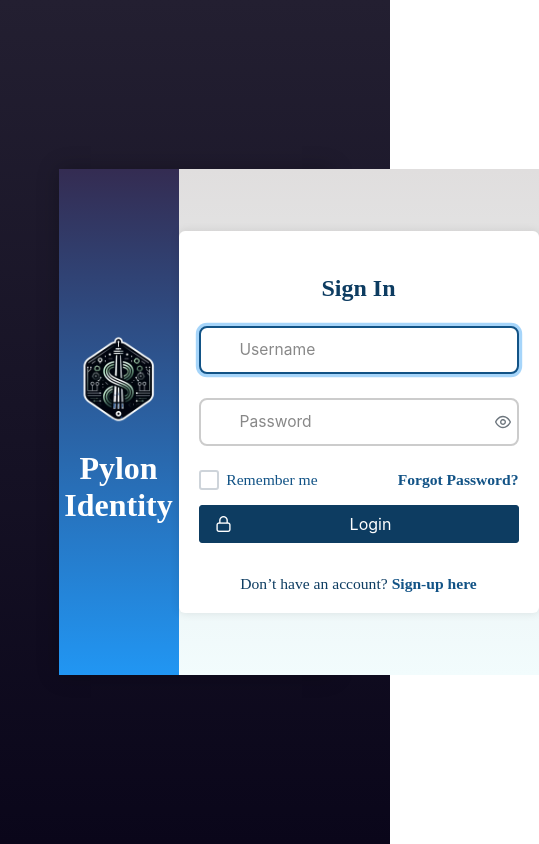
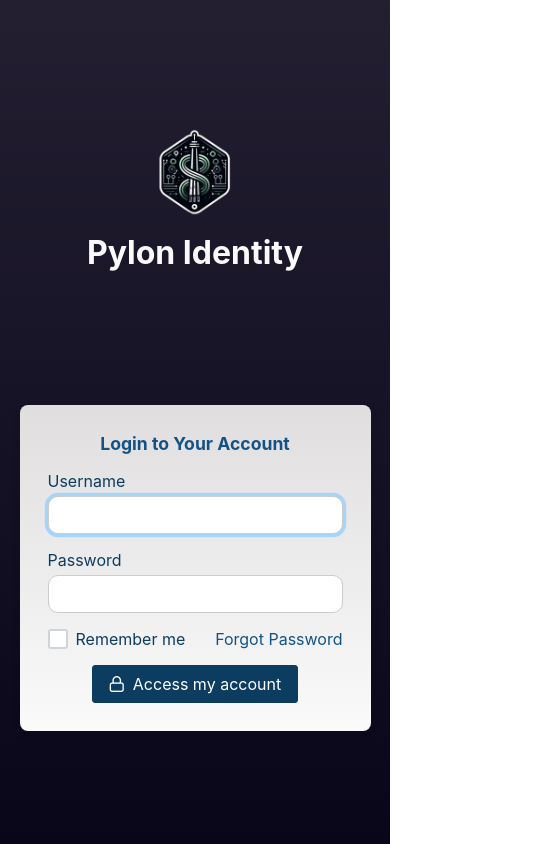
Before and after one commit to marcorsouza/pylon_identity_frontend, a Next.js app: page /auth/login in a window 390 px wide. Shown: the whole page, 539 px wide, since content can reach past the window. Built offline with nearby package versions, Linux system fonts and the light colour scheme.

Commit message:
refatorado Login para layout responsivel

```diff
--- a/pages/_app.tsx
+++ b/pages/_app.tsx
@@ -16,7 +16,9 @@ import NotFoundPage from "../components/NotFoundPage";
 
 function MyApp({ Component, pageProps, router }: AppProps) {
   const isLoginPage =
-    router.pathname === "/auth/login" || router.pathname === "/auth/register"; // Verifica se a rota é '/login'
+    router.pathname === "/auth/login" ||
+    router.pathname === "/auth/register" ||
+    router.pathname === "/auth/forgot-password"; // Verifica se a rota é '/login'
   const isNotFound = pageProps.statusCode === 404; // Verifica se a rota é '/404'
 
   // Escolha o Layout com base na rota
--- a/pages/admin/users/index.tsx
+++ b/pages/admin/users/index.tsx
@@ -68,7 +68,7 @@ export default function ListUsers() {
         value={users}
         paginator
         paginatorTemplate="FirstPageLink PrevPageLink PageLinks NextPageLink LastPageLink RowsPerPageDropdown"
-        rows={10}
+        rows={1}
       >
         <Column field="id" header="ID" />
         <Column field="name" header="Name" />
--- a/pages/auth/login.tsx
+++ b/pages/auth/login.tsx
@@ -1,15 +1,17 @@
-// pages/login.tsx
-import { useRef, useState } from "react";
 import { InputText } from "primereact/inputtext";
 import { Button } from "primereact/button";
 import { Password } from "primereact/password";
 import { Checkbox } from "primereact/checkbox";
+import Link from "next/link";
+import { useState, useRef } from "react";
 import { Toast } from "primereact/toast";
 
+// pages/login.tsx
 export default function Login() {
   const [username, setUsername] = useState("");
   const [password, setPassword] = useState("");
   const [rememberMe, setRememberMe] = useState<boolean | undefined>(false);
+
   const toast = useRef<Toast>(null);
 
   const showSuccess = () => {
@@ -41,60 +43,50 @@ export default function Login() {
   };
 
   return (
-    <div className="outer-container">
+    <div className="auth-container">
       <Toast ref={toast} />
-      <div className="login-page">
-        <div className="form-background">
-          <div className="logo-container">
-            <img src="/images/logo.png" alt="Logo" />
+      <div className="branding-area">
+        <img src="/images/logo.png" alt="Brand Logo" />
         <h1>Pylon Identity</h1>
       </div>
+      <div className="login-form">
+        <form onSubmit={handleLogin} >
+          <div className="login-title">
+            {/* Insira o título do formulário aqui, se necessário */}
+            Login to Your Account
           </div>
-        <div className="login-form">
-          <form onSubmit={handleLogin} className="p-fluid">
-            <h3 className="register-title">Sign In</h3>
-            <div className="p-field">
+          <div className="login-input">
+            <label htmlFor="username">Username</label>
             <InputText
               id="username"
               value={username}
               onChange={(e) => setUsername(e.target.value)}
               autoFocus
-                placeholder="Username"
             />
           </div>
-            <div className="p-field">
+          <div className="login-input">
+            <label htmlFor="password">Password</label>
             <Password
               id="password"
+              feedback={false}
               value={password}
               onChange={(e) => setPassword(e.target.value)}
-                feedback={false}
-                placeholder="Password"
-                toggleMask
             />
           </div>
-            <div className="p-field-checkbox">
+          <div className="login-checkbox">
             <Checkbox
-                inputId="rememberMe"
+              id="rememberMe"
               checked={rememberMe ?? false}
               onChange={(e) => setRememberMe(e.checked)}
             />
             <label htmlFor="rememberMe">Remember me</label>
-              <a href="/forgot-password" className="forgot-password-link">
-                Forgot Password?
-              </a>
+            <Link href="/auth/forgot-password">Forgot Password</Link>
           </div>
-            <Button type="submit" label="Login" icon="pi pi-lock" />
-            <div className="form-links">
-              <span className="form-sign flex">
-                Don’t have an account?
-                <a href="/register" className="register-link">
-                  Sign-up here
-                </a>
-              </span>
+          <div className="login-buttons">
+            <Button label="Access my account" icon="pi pi-lock" />
           </div>
         </form>
       </div>
     </div>
-    </div>
   );
 }
--- a/styles/crud.css
+++ b/styles/crud.css
@@ -1,12 +1,31 @@
+.crud-page {
+  display: grid;
+  grid-template-columns: 1fr;
+  width: 70%; /* Adjust based on your preference */
+  box-shadow: 0 0 20px rgba(0, 0, 0, 0.25); /* Optional shadow for emphasis */
+  height: 60%;
+}
+
 .crud-outer-container {
   display: flex;
   justify-content: center;
   align-items: center;
-  height: 100%;
+  height: 100vh;
   background: linear-gradient(to bottom, #eaeaeb 0%, #f6f6fe 100%);
 }
 
-.crud-form form {
+.crud-form {
+  display: flex;
+  justify-content: center;
+  align-items: center;
+  background: linear-gradient(
+    to bottom,
+    rgb(224, 222, 222) 0%,
+    var(--cyan-50) 100%
+  );
+}
+
+.crudx-form form {
   width: 340px;
   background: rgb(250, 248, 248);
   padding: 20px;
--- a/styles/globals.css
+++ b/styles/globals.css
@@ -2,6 +2,7 @@
 body {
   margin: 0;
   overflow-x: hidden; /* Evita scroll horizontal se a largura total exceder 100vw */
+  font-family: var(--font-family);
 }
 
 .layout {
--- a/styles/login.css
+++ b/styles/login.css
@@ -1,154 +1,153 @@
-/* styles/login.css */
-
-.outer-container {
+/* Estilos Básicos e Configurações Globais */
+.auth-container {
   display: flex;
   justify-content: center;
   align-items: center;
   height: 100vh;
   background: linear-gradient(to bottom, #231f31 0%, #0a061a 100%);
+  flex-direction: column; /* Padrão para dispositivos móveis */
 }
 
-.login-page {
-  display: grid;
-  grid-template-columns: 1fr 1fr;
-  width: 70%; /* Adjust based on your preference */
-  box-shadow: 0 0 20px rgba(0, 0, 0, 0.25); /* Optional shadow for emphasis */
-  height: 60%;
+/* Estilos específicos para a área de branding */
+.branding-area {
+  display: flex;
+  flex-direction: column; /* Organiza os filhos verticalmente */
+  align-items: center; /* Centraliza os filhos horizontalmente */
+  text-align: center; /* Garante que o texto esteja centralizado */
+  color: var(--gray-50);
+  margin: auto; /* Centraliza verticalmente */
 }
 
-.form-background {
-  background: linear-gradient(to bottom, #342c52 0%, var(--blue-500) 100%);
-  display: flex;
-  justify-content: center;
-  align-items: center;
-  flex-direction: column;
+.branding-area img {
+  width: 120px;
 }
 
-.logo-container {
-  text-align: center; /* Centers the text horizontally */
-  display: flex;
-  flex-direction: column;
-  justify-content: center; /* Centers content vertically */
-  align-items: center; /* Ensures items are centered horizontally */
+.branding-area h1 {
+  margin: 0;
 }
 
-.logo-container img {
-  width: 120px; /* Adjust size as needed */
-  margin-bottom: 10px; /* Space between logo and text */
-}
-
-.logo-container h1 {
-  color: white;
-  margin: 0; /* Removes any default margin */
-}
-
+/* Estilos para o formulário de login */
 .login-form {
-  display: flex;
-  justify-content: center;
-  align-items: center;
   background: linear-gradient(
     to bottom,
     rgb(224, 222, 222) 0%,
-    var(--cyan-50) 100%
+    var(--gray-50) 100%
   );
+  padding: 20px;
+  box-shadow: 0 4px 8px rgba(0, 0, 0, 0.1);
+  border-radius: 8px;
+  width: 90%; /* Largura relativa menor para dispositivos pequenos */
+  max-width: 500px;
+  min-width: 300px;
+  margin: auto; /* Centraliza o formulário horizontalmente */
 }
 
-form.p-fluid {
-  width: 360px;
-  padding: 20px;
-  background: white;
-  border-radius: 6px;
-  box-shadow: 0 0 10px rgba(0, 0, 0, 0.1);
+.login-form .login-title {
+  display: flex;
+  justify-content: center;
+  color: var(--blue-800);
+  padding: 0.5em;
+  font-weight: bold;
+  font-size: 1.1rem;
 }
 
-.p-field {
-  margin-bottom: 1.5em;
+.login-form .login-input {
   display: flex;
   flex-direction: column;
+  padding: 0.5em;
 }
 
-.p-field input,
-.p-field .p-password input {
-  padding: 0.8em 2.5em;
-  border: 2px solid #ccc;
-  border-radius: 8px;
-  width: 100%; /* Garante que o input use toda a largura disponível */
-  font-size: 0.975rem !important;
+.login-form .login-input label {
+  color: var(--blue-900);
+  margin-bottom: 5px;
 }
 
-.p-field input::placeholder,
-.p-field .p-password input::placeholder {
-  color: #888; /* Define a cor dos placeholders */
+.login-form .login-input .p-inputtext {
+  width: 100%;
+  padding: 8px;
+  border-radius: 10px;
+  border: 1px solid #ccc;
 }
 
-.p-field input:focus,
-.p-field .p-password input:focus {
-  border-color: #125386; /* Cor do tema para o foco */
-}
-
-.p-field-checkbox {
+.login-form .login-checkbox {
   display: flex;
   align-items: center;
   justify-content: space-between;
-  width: 100%;
-  margin-bottom: 1em;
-  font-size: 0.975rem !important;
-  color: var(--blue-800) !important;
+  padding: 0.5em;
 }
 
-.p-field-checkbox label {
+.login-form .login-checkbox label {
+  color: var(--blue-900);
   margin-left: 0.5em;
+  flex-direction: row;
 }
 
-.forgot-password-link {
-  margin-left: auto; /* Aligns the link to the right */
+.login-form .login-checkbox a {
+  margin-left: auto;
   color: var(--blue-800) !important;
+  flex-direction: row;
+  text-decoration: none;
 }
 
-.register-link {
-  display: block; /* Makes the link full width */
-  text-align: center; /* Centers the link text */
-  color: #007ad9;
+.login-form .login-checkbox a:hover {
+  color: var(--blue-500) !important;
   text-decoration: none;
-  font-weight: bold;
-  margin-left: 0.25rem !important;
-  color: var(--blue-800) !important;
 }
 
-.register-link:hover,
-.forgot-password-link:hover {
-  text-decoration: underline;
+.login-form .login-buttons {
+  display: flex;
+  justify-content: center;
+  padding: 0.5em;
 }
 
-.form-links {
-  display: flex;
-  justify-content: space-evenly;
-  margin-top: 2em;
-}
-
-.register-link,
-.forgot-password-link {
-  color: #007ad9;
-  text-decoration: none;
-  font-weight: bold;
-}
-
-.register-link:hover,
-.forgot-password-link:hover {
-  text-decoration: underline;
-}
-
-.login-form button.p-button {
+.login-form .login-buttons button.p-button {
   background-color: var(--blue-900, #0d3c61) !important;
   border-color: var(--blue-900, #0d3c61) !important;
 }
 
-.login-form button:hover {
+.login-form .login-buttons button.p-button:hover {
   background-color: #09507a !important;
   border-color: #09507a !important;
 }
 
-.form-sign {
-  font-size: 0.975rem !important;
-  color: var(--blue-900) !important;
+/* Media Queries para responsividade */
+@media (max-width: 767px) {
+  .auth-container {
+    align-items: stretch;
+  }
+  .branding-area {
+    order: 1;
+    margin-bottom: 20px;
+    flex: 0 0 120px;
+  }
+  .login-form {
+    order: 2;
+    flex: 0 0 auto;
+    max-height: 400px;
+    max-width: none; /* Remove restrição de max-width */
+  }
+
+  .p-toast {
+    right: 0px !important;
+  }
 }
+
+@media (min-width: 768px) {
+  .auth-container {
+    flex-direction: row; /* Linha em tablets e desktops */
+    align-items: center; /* Centraliza verticalmente */
+  }
+  .branding-area {
+    margin: auto;
+    flex: 0 1 auto; /* Flexibilidade na alocação de espaço */
+  }
+  .login-form {
+    width: 70%;
+  }
+}
+
+@media (min-width: 1024px) {
+  .login-form {
+    width: 50%;
+  }
+}
```
Also changed, not shown: pages/admin/users/create.tsx (+7 -1 lines), pages/auth/forgot-password.tsx (added, +68 -0 lines), styles/register.css (+147 -1 lines). Lines whose indentation alone changed are shown as unchanged.
